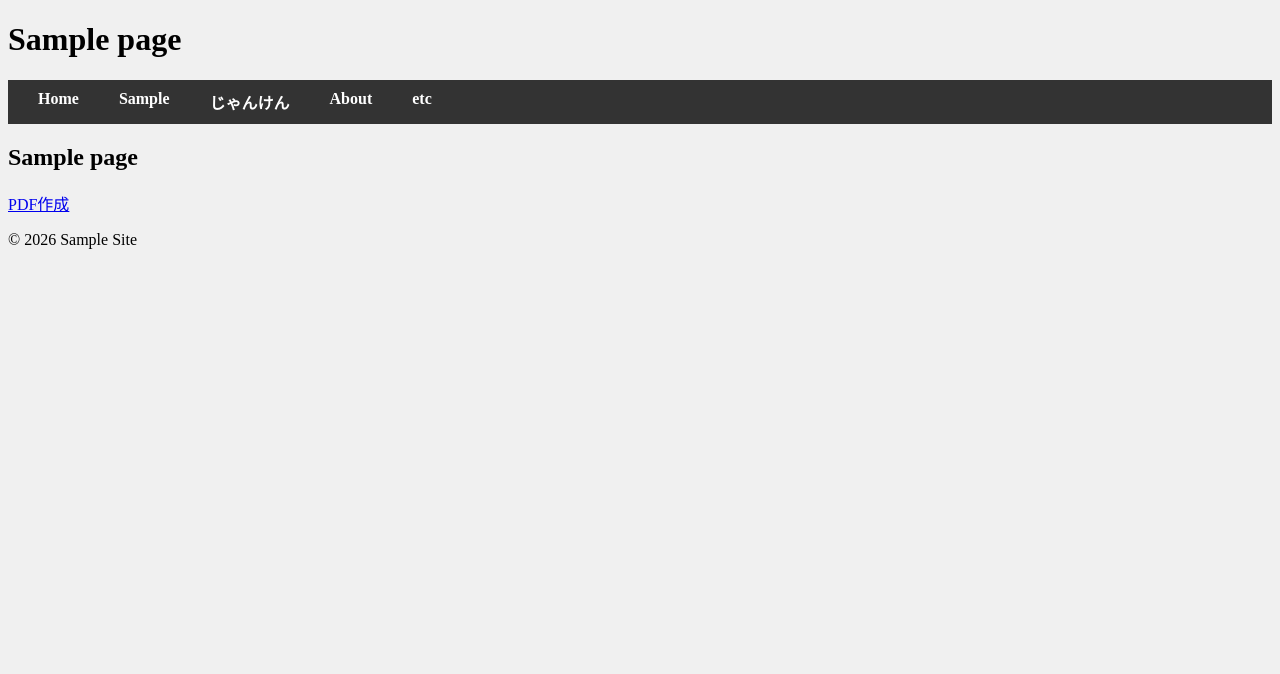
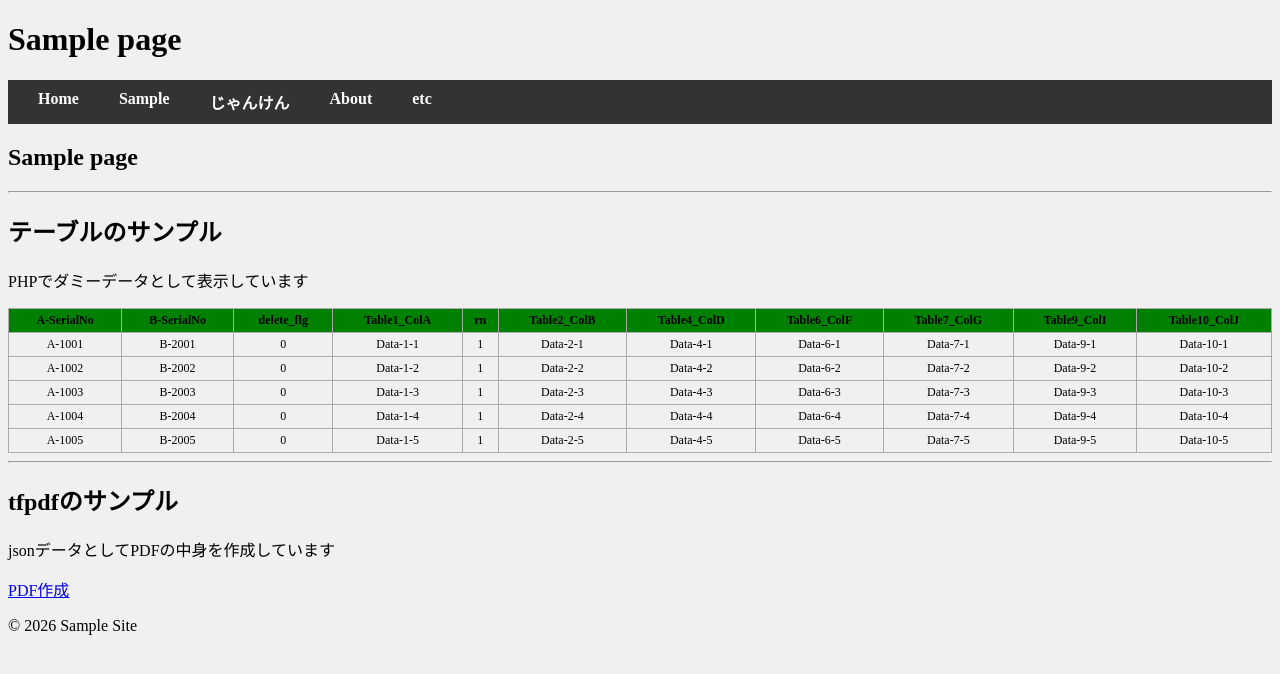
Before and after one commit to kenriki/purePHPnoFrameWork, a PHP site: template app/templates/sample/page.php in a window 1280 px wide. Shown: the top 674 px of the page. Run offline with PHP 8.4, Linux system fonts and the light colour scheme; the template is opened without the code that fills it: most values are stand-ins (such as "Sample title", 1, 10 or a date in 2020).

Commit message:
テーブルの扱い方

```diff
--- a/app/templates/layout/header.php
+++ b/app/templates/layout/header.php
@@ -4,6 +4,11 @@
     <meta charset="UTF-8">
     <title><?= htmlspecialchars($page['title']) ?></title>
     <link rel="stylesheet" href="/assets/style.css">
+    <style>
+        table { border-collapse: collapse; width: 100%; font-size: 12px; }
+        th, td { border: 1px solid #aaa; padding: 4px; text-align: center; }
+        th { background: #eee; }
+    </style>
 </head>
 <body>
 <header>
--- a/app/templates/sample/page.php
+++ b/app/templates/sample/page.php
@@ -15,4 +15,87 @@
 
 <?php endforeach; ?>
 
+<?php
+// --- 1. SQLの準備 ---
+//$sql = "
+//WITH T1 AS (
+//    SELECT *, ROW_NUMBER() OVER(PARTITION BY SerialNo ORDER BY id DESC) as rn
+//    FROM DummyTable1
+//),
+//T2 AS (
+//    /* ... 略 ... */
+//)
+//SELECT m.*, T1.*, T2.* FROM MainTable m
+//LEFT JOIN T1 ON m.SerialNo = T1.SerialNo
+//LEFT JOIN T2 ON m.SerialNo = T2.SerialNo
+//";
+
+// --- 2. 実行文（現場はこの3行） ---
+/*
+$stmt = $pdo->prepare($sql);
+$stmt->execute();
+$rows = $stmt->fetchAll(PDO::FETCH_ASSOC);
+*/
+
+// --- 1. ダミーデータ作成（10テーブル分のカラムがある状態） ---
+$rows = [];
+for ($i = 1; $i <= 5; $i++) {
+    $data = [
+        // MainTableのカラム
+        'A-SerialNo' => "A-100{$i}",
+        'B-SerialNo' => "B-200{$i}",
+        'id' => $i, // 除外対象
+        'delete_flg' => 0, // 除外対象
+    ];
+
+    // DummyTable1〜10のカラム（A〜Kなど）をループで追加
+    for ($t = 1; $t <= 10; $t++) {
+        $char = chr(64 + $t); // A, B, C...
+        $data["Table{$t}_Col{$char}"] = "Data-{$t}-{$i}";
+        $data["rn"] = 1; // PARTITION BYで出る連番（除外対象）
+    }
+    $rows[] = $data;
+}
+
+// --- 2. 除外したいカラム（ブラックリスト） ---
+$blackList = ['Table3_ColC', 'Table5_ColE', 'Table8_ColH','id', 'delete_flgss'];
+
+// --- 3. PHPで不要なカラムを削除（アスタリスクで取った後の処理） ---
+foreach ($rows as &$row) {
+    foreach ($blackList as $target) {
+        unset($row[$target]);
+    }
+}
+unset($row);
+?>
+
+<hr>
+<h2>テーブルのサンプル</h2>
+<p>PHPでダミーデータとして表示しています</p>
+<table>
+    <thead>
+        <tr>
+            <?php
+            if (!empty($rows)) {
+                // カラム名（ヘッダー）を自動抽出
+                foreach (array_keys($rows[0]) as $header) {
+                    echo "<th style='background:green'>" . htmlspecialchars($header) . "</th>";
+                }
+            }
+            ?>
+        </tr>
+    </thead>
+    <tbody>
+        <?php foreach ($rows as $row): ?>
+            <tr>
+                <?php foreach ($row as $value): ?>
+                    <td><?php echo htmlspecialchars($value); ?></td>
+                <?php endforeach; ?>
+            </tr>
+        <?php endforeach; ?>
+    </tbody>
+</table>
+<hr>
+<h2>tfpdfのサンプル</h2>
+<p>jsonデータとしてPDFの中身を作成しています</p>
 <a href="/index.php?page=createPDF">PDF作成</a>
```
